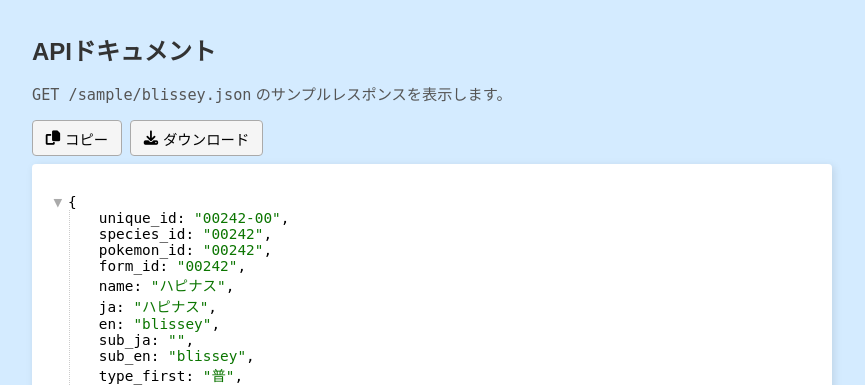
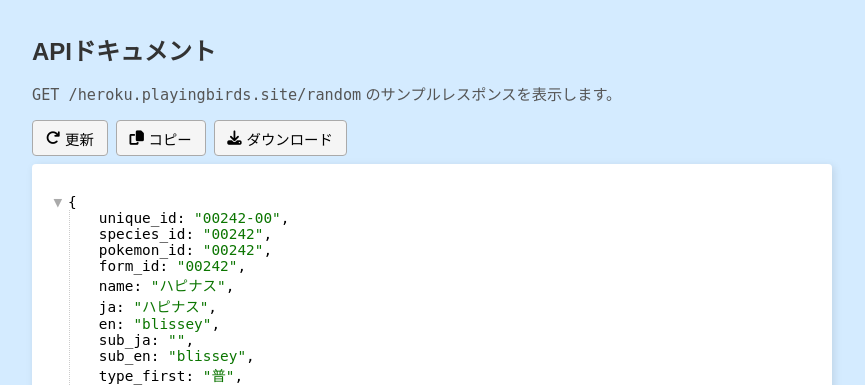
Before and after one commit to Shiori-Takanashi/flaskdata, a Flask app: page / in a window 1280 px wide. Shown: the top 385 px of the page, without its empty margins (208-1073 px from the left). Run offline with Flask 3, Linux system fonts and the light colour scheme.

Commit message:
レスポンシブルデザイン

```diff
--- a/templates/index.html
+++ b/templates/index.html
@@ -18,6 +18,14 @@
             max-width: 800px;
             margin: 2rem auto;
             padding: 0 1rem;
+        }
+
+        @media (max-width: 320px) {
+            #container {
+                max-width: 300px;
+                margin: 2rem auto;
+                padding: 0 1rem;
+            }
         }
 
         header h1 {
@@ -88,11 +96,12 @@
         <header>
             <h1>APIドキュメント</h1>
             <div id="description">
-                <p><code>GET /sample/blissey.json</code> のサンプルレスポンスを表示します。</p>
+                <p><code>GET /heroku.playingbirds.site/random</code> のサンプルレスポンスを表示します。</p>
             </div>
         </header>
 
         <div id="toolbar">
+            <button id="btnUpdata"><i class="fa fa-redo"></i>更新</button>
             <button id="btnCopy"><i class="fa fa-copy"></i> コピー</button>
             <button id="btnDownload"><i class="fa fa-download"></i> ダウンロード</button>
         </div>
@@ -108,20 +117,40 @@
             const viewer = new JSONViewer();
             area.appendChild(viewer.getContainer());
 
+            const fetchAndRender = (url) => {
                 const start = Date.now();
+                loader.style.display = "block";
+                area.style.display = "none";
 
-            fetch("/sample/blissey.json")
+                fetch(url)
                     .then(res => res.json())
                     .then(data => {
                         const elapsed = Date.now() - start;
                         const wait = Math.max(0, 1500 - elapsed);
 
                         setTimeout(() => {
-                        viewer.showJSON(data, null, 2);
+                            const container = viewer.getContainer();
+                            container.innerHTML = ""; // ← 前回の表示を明示的に消す
+                            viewer.showJSON(JSON.parse(JSON.stringify(data)), null, 2);
                             loader.style.display = "none";
                             area.style.display = "block";
+                        }, wait);
+                    })
+                    .catch(() => {
+                        loader.textContent = "データ取得エラー";
+                    });
+            };
 
-                        // コピー・ダウンロードのイベントはこの中で viewer が確実に定義されているときに付ける
+
+            // 初回読み込み
+            fetchAndRender("/sample/blissey.json");
+
+            // 更新ボタン
+            document.getElementById("btnUpdata").addEventListener("click", () => {
+                fetchAndRender("https://heroku.playingbirds.site/random");
+            });
+
+            // コピー・ダウンロード（定数はDOMContentLoaded内で1回定義しておいてよい）
             document.getElementById("btnCopy").addEventListener("click", () => {
                 const text = JSON.stringify(viewer.get(), null, 2);
                 navigator.clipboard.writeText(text);
@@ -132,14 +161,9 @@
                 const url = URL.createObjectURL(blob);
                 const a = document.createElement("a");
                 a.href = url;
-                            a.download = "blissey.json";
+                a.download = "sample.json";
                 a.click();
                 URL.revokeObjectURL(url);
-                        });
-                    }, wait);
-                })
-                .catch(() => {
-                    loader.textContent = "データ取得エラー";
             });
         });
     </script>
```
Lines whose indentation alone changed are shown as unchanged.
